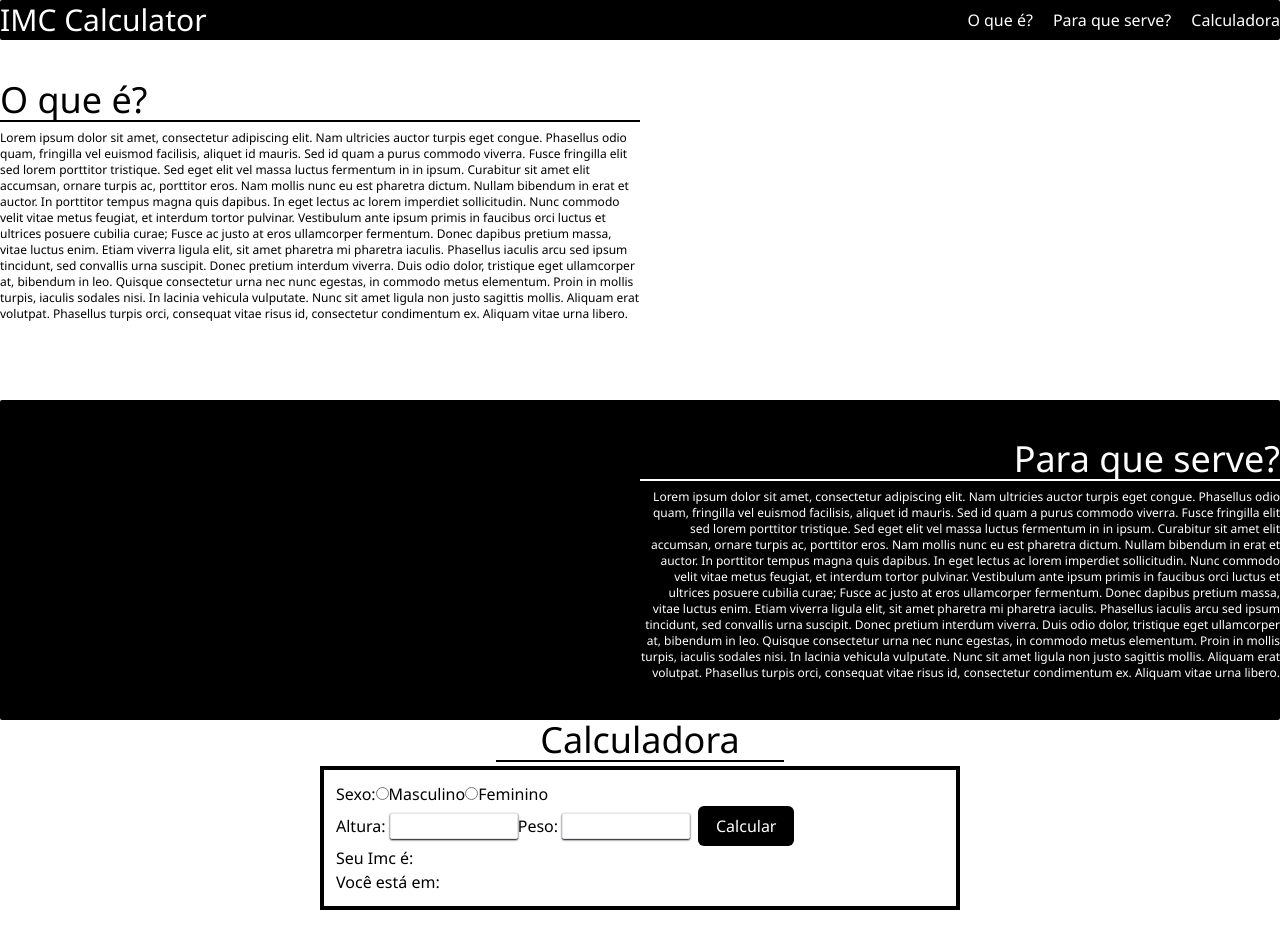
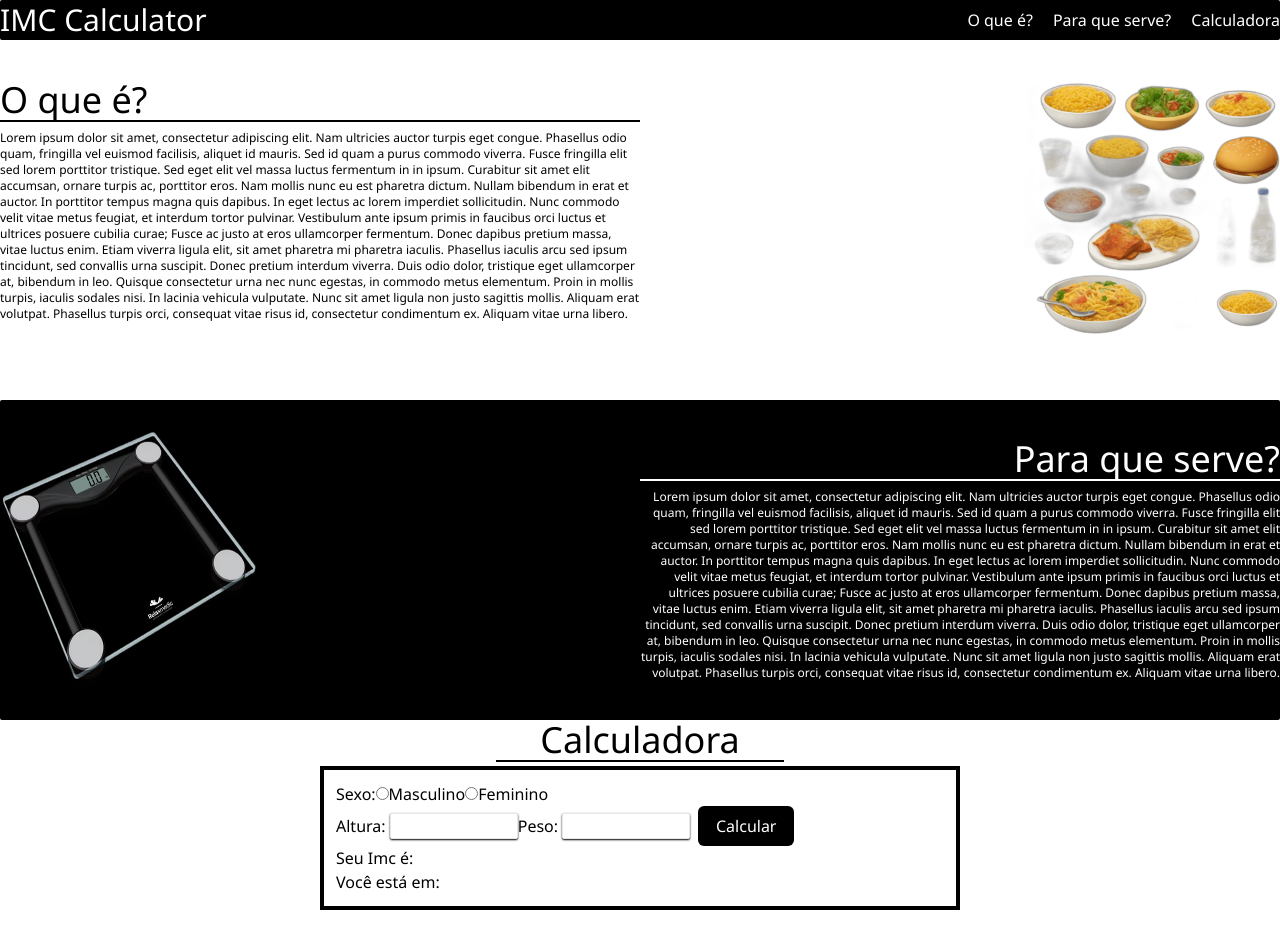
Before and after one commit to Igorrafael90/ImcCalculator, a Next.js app: page / in a window 1280 px wide. Shown: the top 948 px of the page. Built offline with nearby package versions, Linux system fonts and the light colour scheme.

Commit message:
Imagens + Scroll suave + Add new page + Tentativa de animação

```diff
--- a/app/globals.css
+++ b/app/globals.css
@@ -3,7 +3,37 @@
 @tailwind utilities;
 
 
+html{
+  scroll-behavior: smooth;
+}
+
 body {
   background-color: white;
   font-family: Arial, Helvetica, sans-serif;
 }
+
+.slideright{
+  animation: 3s slidesright;
+}
+
+.sliderleft{
+  animation: 3s slidesleft;
+}
+
+@keyframes slidesright{
+  from {
+    margin-right: 100%;
+  }
+  to{
+    margin-right: 0%;
+  }
+}
+
+@keyframes slidesleft{
+  from {
+    margin-left: 100%;
+  }
+  to{
+    margin-left: 0%;
+  }
+}
--- a/app/page.tsx
+++ b/app/page.tsx
@@ -12,7 +12,7 @@ export default function Home() {
   return (
     <>
       <main className="flex flex-col">
-        <header className="flex items-center justify-between bg-black text-white w-full h-10 rounded-sm">
+        <header className="sticky top-0 flex items-center justify-between bg-black text-white w-full h-10 rounded-sm">
           <h1 className="text-3xl">IMC Calculator</h1>
           <ul className="flex text-white space-x-5">
             <li><a href="#o-que-é"><h2>O que é?</h2></a></li>
@@ -22,14 +22,18 @@ export default function Home() {
         </header>
         <section className="flex mt-10 w-full h-auto min-h-80">
             <div className="space-y-2 w-1/2">
-              <h1 id="o-que-é" className="text-4xl border-black border-b-2 self-start">O que é?</h1>
+              <h1 id="o-que-é" className="slideright text-4xl border-black border-b-2 self-start">O que é?</h1>
               <p className="text-xs ">Lorem ipsum dolor sit amet, consectetur adipiscing elit. Nam ultricies auctor turpis eget congue. Phasellus odio quam, fringilla vel euismod facilisis, aliquet id mauris. Sed id quam a purus commodo viverra. Fusce fringilla elit sed lorem porttitor tristique. Sed eget elit vel massa luctus fermentum in in ipsum. Curabitur sit amet elit accumsan, ornare turpis ac, porttitor eros. Nam mollis nunc eu est pharetra dictum. Nullam bibendum in erat et auctor. In porttitor tempus magna quis dapibus. In eget lectus ac lorem imperdiet sollicitudin. Nunc commodo velit vitae metus feugiat, et interdum tortor pulvinar. Vestibulum ante ipsum primis in faucibus orci luctus et ultrices posuere cubilia curae; Fusce ac justo at eros ullamcorper fermentum. Donec dapibus pretium massa, vitae luctus enim. Etiam viverra ligula elit, sit amet pharetra mi pharetra iaculis.
                 Phasellus iaculis arcu sed ipsum tincidunt, sed convallis urna suscipit. Donec pretium interdum viverra. Duis odio dolor, tristique eget ullamcorper at, bibendum in leo. Quisque consectetur urna nec nunc egestas, in commodo metus elementum. Proin in mollis turpis, iaculis sodales nisi. In lacinia vehicula vulputate. Nunc sit amet ligula non justo sagittis mollis. Aliquam erat volutpat. Phasellus turpis orci, consequat vitae risus id, consectetur condimentum ex. Aliquam vitae urna libero.</p>
             </div>
-            <div></div>
+            <div className="flex w-1/2 justify-end">
+              <img className="w-64 h-64" src="./comida1.png" alt="" />
+            </div>
         </section>
         <section className="flex h-auto min-h-80 bg-black text-white w-full justify-between items-center rounded-sm">
-          <div></div>
+          <div className="flex w-1/2 justify-start">
+              <img className="w-64 h-64" src="./balança1.avif" alt="" />
+            </div>
           <div className="space-y-2 text-right w-1/2 ">
               <h1 id="para-que-serve" className="text-4xl border-white border-b-2 self-end">Para que serve?</h1>
               <p className="text-xs">Lorem ipsum dolor sit amet, consectetur adipiscing elit. Nam ultricies auctor turpis eget congue. Phasellus odio quam, fringilla vel euismod facilisis, aliquet id mauris. Sed id quam a purus commodo viverra. Fusce fringilla elit sed lorem porttitor tristique. Sed eget elit vel massa luctus fermentum in in ipsum. Curabitur sit amet elit accumsan, ornare turpis ac, porttitor eros. Nam mollis nunc eu est pharetra dictum. Nullam bibendum in erat et auctor. In porttitor tempus magna quis dapibus. In eget lectus ac lorem imperdiet sollicitudin. Nunc commodo velit vitae metus feugiat, et interdum tortor pulvinar. Vestibulum ante ipsum primis in faucibus orci luctus et ultrices posuere cubilia curae; Fusce ac justo at eros ullamcorper fermentum. Donec dapibus pretium massa, vitae luctus enim. Etiam viverra ligula elit, sit amet pharetra mi pharetra iaculis.
```
Also changed, not shown: FoodList/page.tsx (added), public/Comida1.png (added), public/balança1.avif (added).
